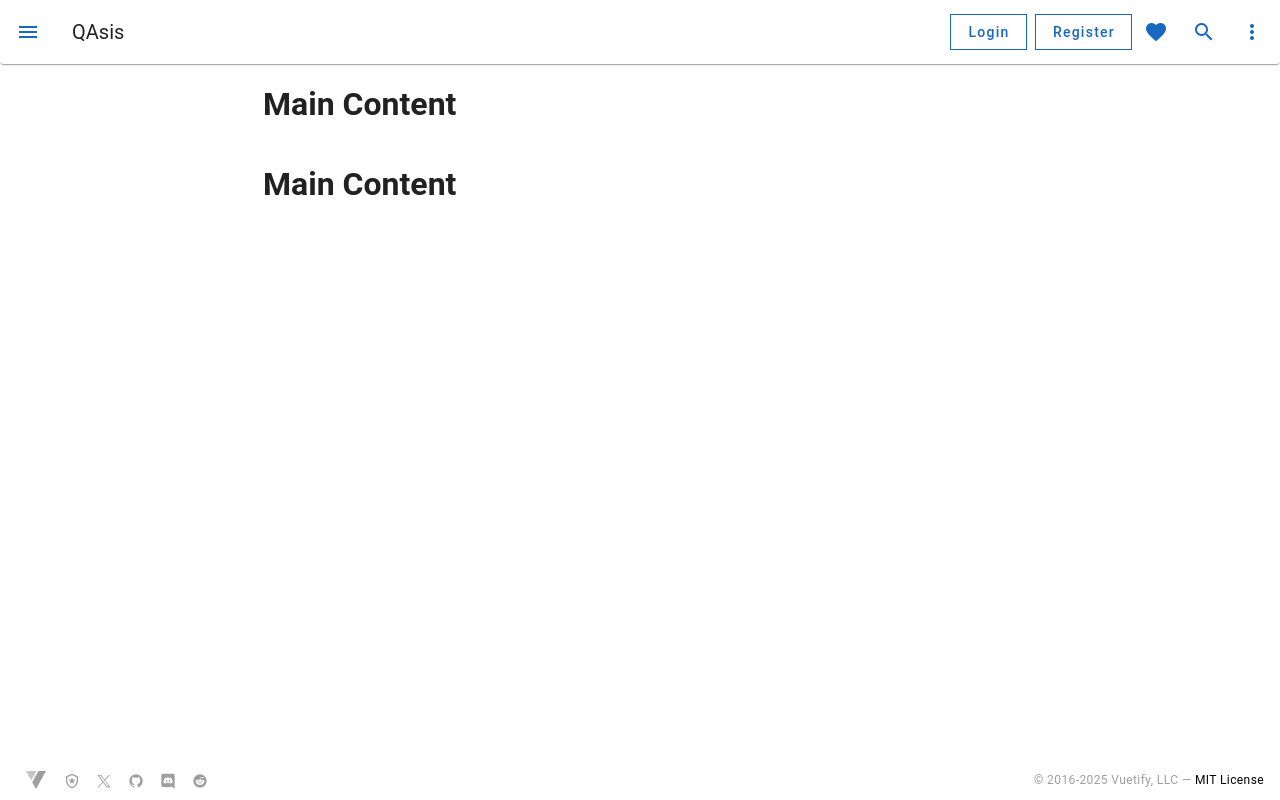
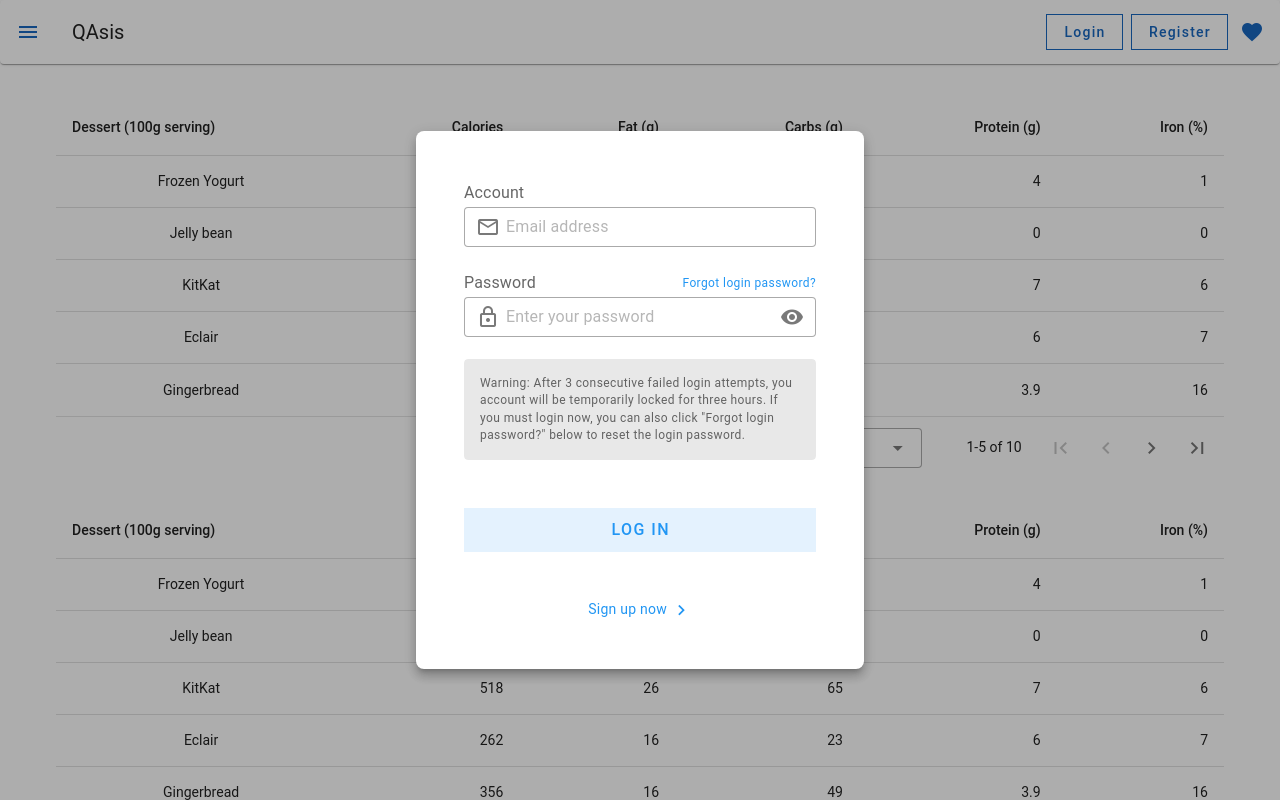
Before and after one commit to Catch-XXII/all-in-one, a Vue app in the folder frontend/app/: page /MainResultPage in a window 1280 px wide. Both pictures are taken after a click on the button "Login". Built offline with nearby package versions, Linux system fonts and the light colour scheme; a small style sheet from the web is missing.

Commit message:
Appbar login button and login form were added to the project

```diff
--- a/frontend/app/src/components/AppBar.vue
+++ b/frontend/app/src/components/AppBar.vue
@@ -4,6 +4,7 @@
   import { useUIStore } from '@/stores/ui'
   import LoginButton from '@/components/LoginButton.vue';
   import RegisterButton from '@/components/RegisterButton.vue';
+  import LoginForm from '@/components/LoginForm.vue';
   const ui = useUIStore()
 </script>
 
@@ -19,10 +20,10 @@
       <LoginButton />
       <RegisterButton />
       <v-btn icon="mdi-heart" />
+      <v-dialog v-model="ui.loginDialog" max-width="500">
+        <LoginForm />
+      </v-dialog>
 
-      <v-btn icon="mdi-magnify" />
-
-      <v-btn icon="mdi-dots-vertical" />
     </template>
   </v-app-bar>
 </template>
--- /dev/null
+++ b/frontend/app/src/components/DataTable.vue
@@ -0,0 +1,153 @@
+<script setup>
+  import { ref } from 'vue'
+
+  const desserts = [
+    {
+      name: 'Frozen Yogurt',
+      calories: 159,
+      fat: 6,
+      carbs: 24,
+      protein: 4,
+      iron: '1',
+    },
+    {
+      name: 'Jelly bean',
+      calories: 375,
+      fat: 0,
+      carbs: 94,
+      protein: 0,
+      iron: '0',
+    },
+    {
+      name: 'KitKat',
+      calories: 518,
+      fat: 26,
+      carbs: 65,
+      protein: 7,
+      iron: '6',
+    },
+    {
+      name: 'Eclair',
+      calories: 262,
+      fat: 16,
+      carbs: 23,
+      protein: 6,
+      iron: '7',
+    },
+    {
+      name: 'Gingerbread',
+      calories: 356,
+      fat: 16,
+      carbs: 49,
+      protein: 3.9,
+      iron: '16',
+    },
+    {
+      name: 'Ice cream sandwich',
+      calories: 237,
+      fat: 9,
+      carbs: 37,
+      protein: 4.3,
+      iron: '1',
+    },
+    {
+      name: 'Lollipop',
+      calories: 392,
+      fat: 0.2,
+      carbs: 98,
+      protein: 0,
+      iron: '2',
+    },
+    {
+      name: 'Cupcake',
+      calories: 305,
+      fat: 3.7,
+      carbs: 67,
+      protein: 4.3,
+      iron: '8',
+    },
+    {
+      name: 'Honeycomb',
+      calories: 408,
+      fat: 3.2,
+      carbs: 87,
+      protein: 6.5,
+      iron: '45',
+    },
+    {
+      name: 'Donut',
+      calories: 452,
+      fat: 25,
+      carbs: 51,
+      protein: 4.9,
+      iron: '22',
+    },
+  ]
+  const FakeAPI = {
+    async fetch ({ page, itemsPerPage, sortBy }) {
+      return new Promise(resolve => {
+        setTimeout(() => {
+          const start = (page - 1) * itemsPerPage
+          const end = start + itemsPerPage
+          const items = desserts.slice()
+          if (sortBy.length) {
+            const sortKey = sortBy[0].key
+            const sortOrder = sortBy[0].order
+            items.sort((a, b) => {
+              const aValue = a[sortKey]
+              const bValue = b[sortKey]
+              return sortOrder === 'desc' ? bValue - aValue : aValue - bValue
+            })
+          }
+          const paginated = items.slice(start, end === -1 ? undefined : end)
+          resolve({ items: paginated, total: items.length })
+        }, 500)
+      })
+    },
+  }
+  const itemsPerPage = ref(5)
+  const headers = ref([
+    {
+      title: 'Dessert (100g serving)',
+      align: 'start',
+      sortable: false,
+      key: 'name',
+    },
+    { title: 'Calories', key: 'calories', align: 'end' },
+    { title: 'Fat (g)', key: 'fat', align: 'end' },
+    { title: 'Carbs (g)', key: 'carbs', align: 'end' },
+    { title: 'Protein (g)', key: 'protein', align: 'end' },
+    { title: 'Iron (%)', key: 'iron', align: 'end' },
+  ])
+  const search = ref('')
+  const serverItems = ref([])
+  const loading = ref(true)
+  const totalItems = ref(0)
+  function loadItems ({ page, itemsPerPage, sortBy }) {
+    loading.value = true
+    FakeAPI.fetch({ page, itemsPerPage, sortBy }).then(({ items, total }) => {
+      serverItems.value = items
+      totalItems.value = total
+      loading.value = false
+    })
+  }
+</script>
+
+<template>
+  <v-data-table-server
+    v-model:items-per-page="itemsPerPage"
+    class="debug-border"
+
+    :headers="headers"
+    item-value="name"
+    :items="serverItems"
+    :items-length="totalItems"
+    :loading="loading"
+    :search="search"
+    @update:options="loadItems"
+  />
+</template>
+
+<style scoped lang="sass">
+
+</style>
--- a/frontend/app/src/components/HelloWorld.vue
+++ b/frontend/app/src/components/HelloWorld.vue
@@ -1,6 +1,6 @@
 <template>
-  <v-container class="mx-auto debug-border my-5" style="max-width: 786px">
-    <v-row>
+  <v-container class="mx-auto my-5" style="max-width: 786px">
+    <v-row align="center" justify="center">
       <v-col cols="12">
         <div class="text-center mb-8">
           <div class="text-body-2 font-weight-light mb-n1">Welcome to</div>
@@ -10,11 +10,12 @@
             <v-text-field
               ref="inputRef"
               v-model="URL"
-              :class="{ 'glowing-border': loading }"
               clearable
               density="compact"
               hide-details="true"
+              label="Search"
               prepend-inner-icon="mdi-magnify"
+              rounded
               :rules="rules"
               variant="outlined"
               @click:prepend-inner="search"
@@ -73,29 +74,4 @@
 
 <style>
 
-.glowing-border {
-  padding: 1px 1px;
-  font-size: 2rem;
-  color: #5f6368;
-  border-radius: 5px;
-
-  border: 2px solid #4285f4;
-  animation: glow-border 2s infinite alternate;
-}
-
-@keyframes glow-border {
-  0% {
-    border-color: #4285f4;
-  }
-  25% {
-     border-color: #ea4335;
-  }
-  50% {
-  border-color: #4285f4;
-  }
-  100% {
-       border-color: #ea4335;
-  }
-}
-
 </style>
--- a/frontend/app/src/components/LoginButton.vue
+++ b/frontend/app/src/components/LoginButton.vue
@@ -1,11 +1,6 @@
 <script setup lang="ts">
-  import { ref } from 'vue';
-
-  const loading = ref(false)
-  watch(loading, val => {
-    if (!val) return
-    setTimeout(() => (loading.value = false), 2000)
-  })
+  import { useUIStore } from '@/stores/ui'
+  const ui = useUIStore()
 </script>
 
 <template>
@@ -14,7 +9,7 @@
     :disabled="loading"
     :loading="loading"
     variant="outlined"
-    @click="loading = !loading"
+    @click="ui.toggleLoginDialog"
   >
     Login
   </v-btn>
--- /dev/null
+++ b/frontend/app/src/components/LoginForm.vue
@@ -0,0 +1,82 @@
+<template>
+  <div>
+
+    <v-card
+      class="mx-auto pa-12 pb-8"
+      elevation="8"
+      max-width="448"
+      rounded="lg"
+    >
+      <div class="text-subtitle-1 text-medium-emphasis">Account</div>
+
+      <v-text-field
+        density="compact"
+        placeholder="Email address"
+        prepend-inner-icon="mdi-email-outline"
+        variant="outlined"
+      />
+
+      <div class="text-subtitle-1 text-medium-emphasis d-flex align-center justify-space-between">
+        Password
+
+        <a
+          class="text-caption text-decoration-none text-blue"
+          href="#"
+          rel="noopener noreferrer"
+          target="_blank"
+        >
+          Forgot login password?</a>
+      </div>
+
+      <v-text-field
+        :append-inner-icon="visible ? 'mdi-eye-off' : 'mdi-eye'"
+        density="compact"
+        placeholder="Enter your password"
+        prepend-inner-icon="mdi-lock-outline"
+        :type="visible ? 'text' : 'password'"
+        variant="outlined"
+        @click:append-inner="visible = !visible"
+      />
+
+      <v-card
+        class="mb-12"
+        color="surface-variant"
+        variant="tonal"
+      >
+        <v-card-text class="text-medium-emphasis text-caption">
+          Warning: After 3 consecutive failed login attempts, you account will be temporarily locked for three hours. If you must login now, you can also click "Forgot login password?" below to reset the login password.
+        </v-card-text>
+      </v-card>
+
+      <v-btn
+        block
+        class="mb-8"
+        color="blue"
+        size="large"
+        variant="tonal"
+      >
+        Log In
+      </v-btn>
+
+      <v-card-text class="text-center">
+        <a
+          class="text-blue text-decoration-none"
+          href="#"
+          rel="noopener noreferrer"
+          target="_blank"
+        >
+          Sign up now <v-icon icon="mdi-chevron-right" />
+        </a>
+      </v-card-text>
+    </v-card>
+  </div>
+</template>
+<script setup>
+  import { ref } from 'vue'
+
+  const visible = ref(false)
+</script>
+
+<style>
+
+</style>
--- a/frontend/app/src/components/NavigationDrawer.vue
+++ b/frontend/app/src/components/NavigationDrawer.vue
@@ -14,17 +14,22 @@
     <v-divider />
 
     <v-list nav>
+      <v-list-subheader>History </v-list-subheader>
+
       <v-list-item
+        color="primary"
         prepend-icon="mdi-home-city"
         title="example.com"
         value="home"
       />
       <v-list-item
+        color="primary"
         prepend-icon="mdi-domain"
         title="yourdomain.com"
         value="your domain"
       />
       <v-list-item
+        color="primary"
         prepend-icon="mdi-account-group-outline"
         title="mybusiness.com"
         value="users"
--- a/frontend/app/src/layouts/default.vue
+++ b/frontend/app/src/layouts/default.vue
@@ -6,10 +6,8 @@
     <MainResultPage />
   </v-main>
 
-  <AppFooter />
 </template>
 
 <script setup>
-  import AppFooter from '@/components/AppFooter.vue';
   import MainResultPage from '@/pages/MainResultPage.vue';
 </script>
--- a/frontend/app/src/pages/MainResultPage.vue
+++ b/frontend/app/src/pages/MainResultPage.vue
@@ -1,10 +1,18 @@
 <script setup lang="ts">
 
+  import DataTable from '@/components/DataTable.vue';
 </script>
 
 <template>
-  <v-container class="mx-auto debug-border" style="max-width: 786px">
-    <h1>Main Content</h1>
+  <v-container class="mx-auto d-flex justify-center align-center my-5">
+    <v-row align="center" justify="center">
+      <v-col class="text-center" cols="12"><DataTable /></v-col>
+      <v-col class="text-center" cols="12"><DataTable /></v-col>
+      <v-col class="text-center" cols="12"><DataTable /></v-col>
+      <v-col class="text-center" cols="12"><DataTable /></v-col>
+      <v-col class="text-center" cols="12"><DataTable /></v-col>
+      <v-col class="text-center" cols="12"><DataTable /></v-col>
+    </v-row>
   </v-container>
 </template>
 
--- a/frontend/app/src/router/index.js
+++ b/frontend/app/src/router/index.js
@@ -4,7 +4,7 @@
  * Automatic routes for `./src/pages/*.vue`
  */
 
-// Composables
+// Composable
 import { createRouter, createWebHistory } from 'vue-router/auto'
 import { setupLayouts } from 'virtual:generated-layouts'
 import { routes } from 'vue-router/auto-routes'
--- a/frontend/app/src/stores/ui.ts
+++ b/frontend/app/src/stores/ui.ts
@@ -3,9 +3,20 @@ import { ref } from 'vue'
 
 export const useUIStore = defineStore('ui', () => {
   const drawer = ref(false)
+  const loginDialog = ref(false)
+
   const toggleDrawer = () => {
     drawer.value = !drawer.value
   }
 
-  return { drawer, toggleDrawer }
+  const toggleLoginDialog = () => {
+    loginDialog.value = !loginDialog.value
+  }
+
+  return {
+    drawer,
+    loginDialog,
+    toggleDrawer,
+    toggleLoginDialog,
+  }
 })
```
